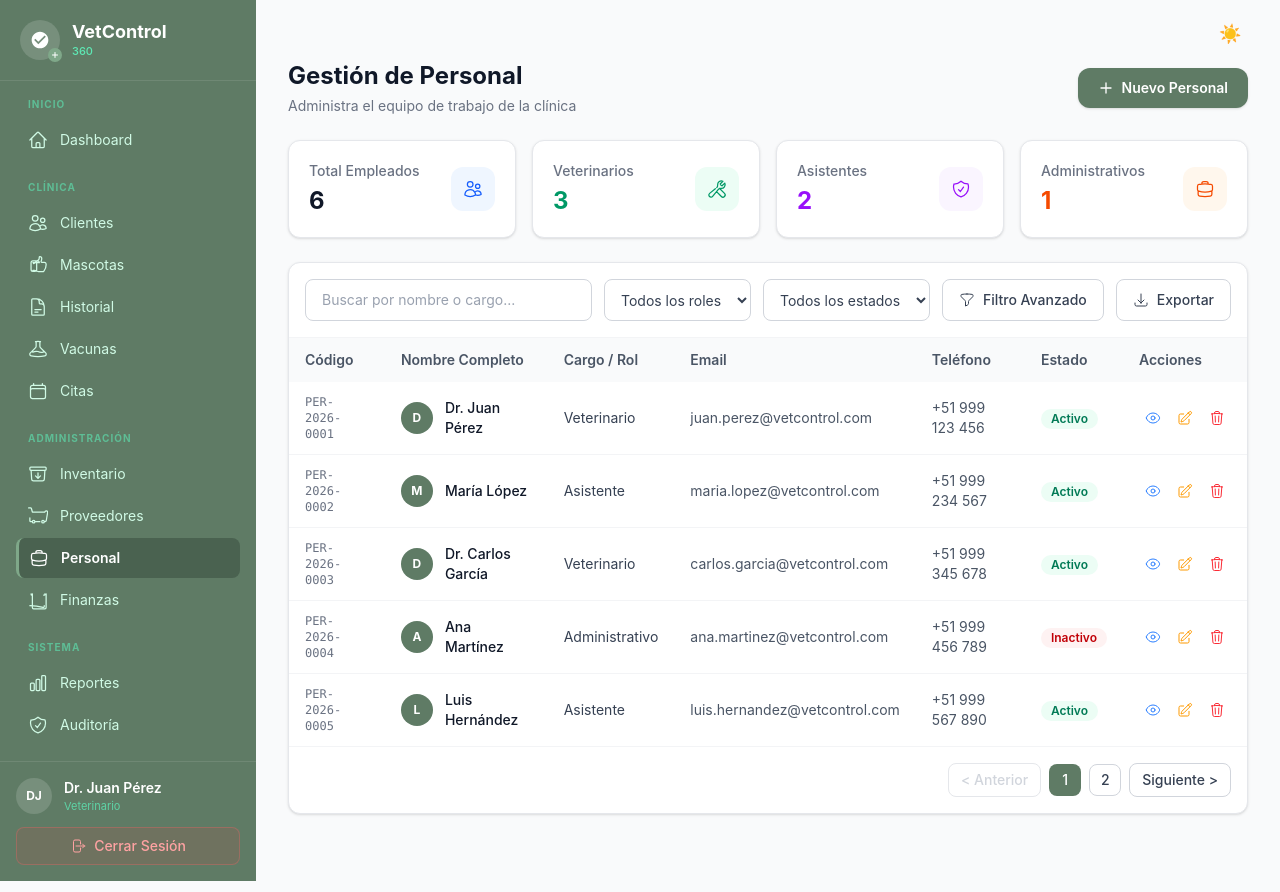
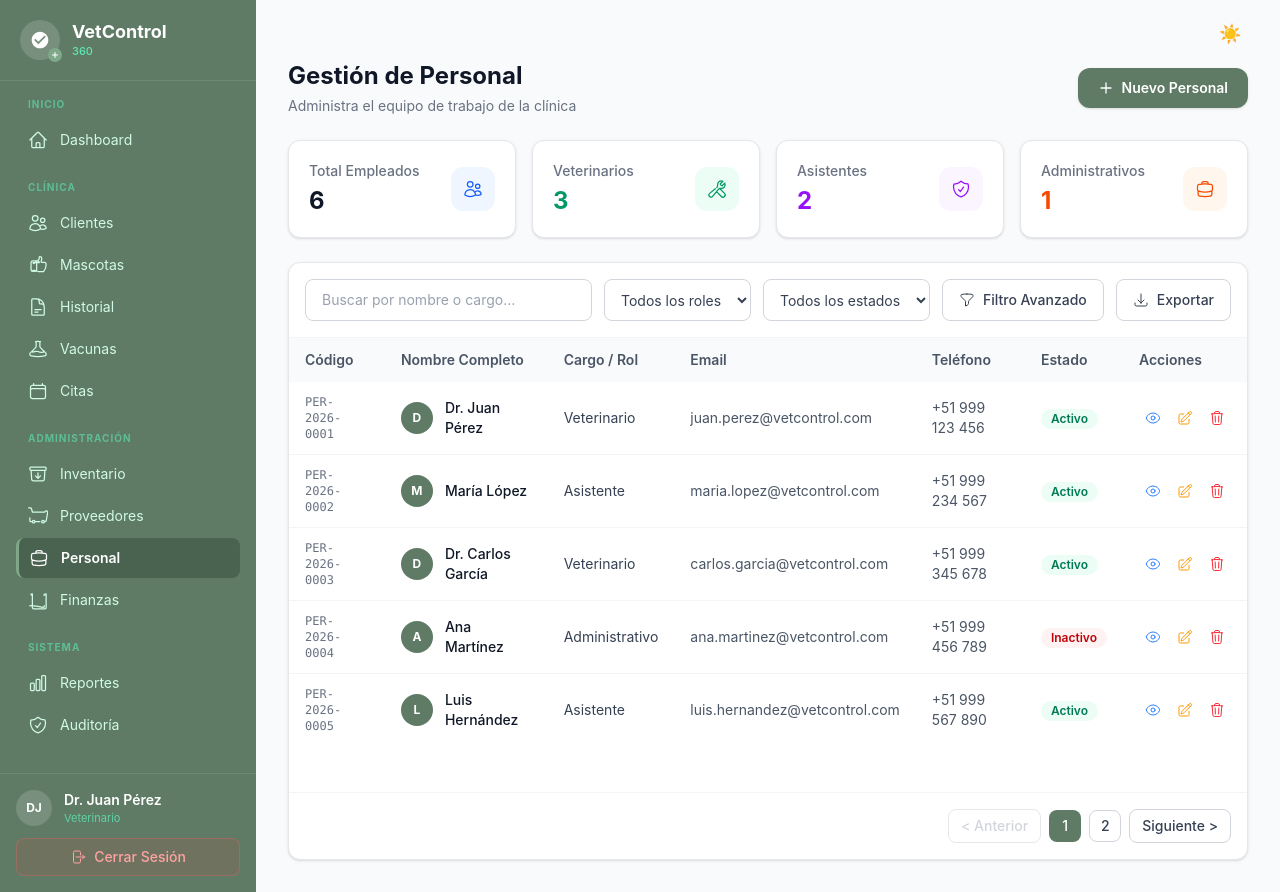
Before and after one commit to murgaalex94-rgb/vetcontrol360-web, a React (Vite) app in the folder frontend/: page /personal in a window 1280 px wide. Built offline with nearby package versions, Linux system fonts and the light colour scheme.

Commit message:
fix: corregir layout de tabla con flex-1 y paginación anclada

```diff
--- a/frontend/src/pages/PersonalPage.jsx
+++ b/frontend/src/pages/PersonalPage.jsx
@@ -468,7 +468,8 @@ function PersonalPage() {
   }
 
   return (
-    <div className="space-y-6">
+    <div className="flex flex-col min-h-screen">
+      <div className="flex-none space-y-6">
         <div className="flex items-center justify-between">
           <div>
             <h1 className="text-2xl font-bold text-gray-900 dark:text-[#E0E0E0]">Gestión de Personal</h1>
@@ -529,9 +530,10 @@ function PersonalPage() {
           </div>
         </div>
       </div>
+    </div>
 
-      <div className="rounded-xl border border-gray-200 dark:border-[#333] bg-white dark:bg-[#1E1E1E] shadow-sm">
-        <div className="p-4 border-b border-gray-100 dark:border-[#333] flex flex-col sm:flex-row gap-3">
+      <div className="flex-1 flex flex-col min-h-0 rounded-xl border border-gray-200 dark:border-[#333] bg-white dark:bg-[#1E1E1E] shadow-sm overflow-hidden mt-6">
+        <div className="flex-none p-4 border-b border-gray-100 dark:border-[#333] flex flex-col sm:flex-row gap-3">
           <input type="text" placeholder="Buscar por nombre o cargo..." value={busqueda} onChange={function (e) { setBusqueda(e.target.value); setPagina(1); }} className="flex-1 rounded-lg border border-gray-300 dark:border-[#404040] bg-white dark:bg-[#2C2C2C] px-4 py-2.5 text-sm text-gray-900 dark:text-[#E0E0E0] placeholder-gray-400 dark:placeholder-[#808080] focus:outline-none focus:ring-2 focus:ring-emerald-500 focus:border-emerald-500" />
           <select value={filtroRol} onChange={function (e) { setFiltroRol(e.target.value); setPagina(1); }} className="rounded-lg border border-gray-300 dark:border-[#404040] bg-white dark:bg-[#2C2C2C] px-3 py-2.5 text-sm text-gray-700 dark:text-[#D0D0D0] focus:outline-none focus:ring-2 focus:ring-emerald-500 cursor-pointer">
             <option value="Todos">Todos los roles</option>
@@ -554,7 +556,7 @@ function PersonalPage() {
           </button>
         </div>
 
-        <div className="overflow-x-auto">
+        <div className="flex-1 overflow-auto min-h-0">
           <table className="w-full text-sm">
             <thead>
               <tr className="bg-gray-50 dark:bg-[#2C2C2C] text-left">
@@ -611,7 +613,7 @@ function PersonalPage() {
           </table>
         </div>
 
-        <div className="flex items-center justify-end gap-2 p-4 border-t border-gray-100 dark:border-[#333]">
+        <div className="flex-none flex items-center justify-end gap-2 p-4 border-t border-gray-100 dark:border-[#333]">
           <button onClick={function () { if (pagina > 1) setPagina(pagina - 1); }} disabled={pagina === 1} className={'px-3 py-1.5 rounded-lg text-sm font-medium border transition-colors cursor-pointer ' + (pagina === 1 ? 'border-gray-200 dark:border-[#333] text-gray-300 dark:text-[#606060] cursor-not-allowed' : 'border-gray-300 dark:border-[#404040] text-gray-700 dark:text-[#C0C0C0] hover:bg-gray-50 dark:hover:bg-[#2C2C2C]')}>{'< Anterior'}</button>
           {Array.from({ length: totalPaginas }, function (_, i) { return i + 1; }).map(function (n) {
             return (
```
Lines whose indentation alone changed are shown as unchanged.
